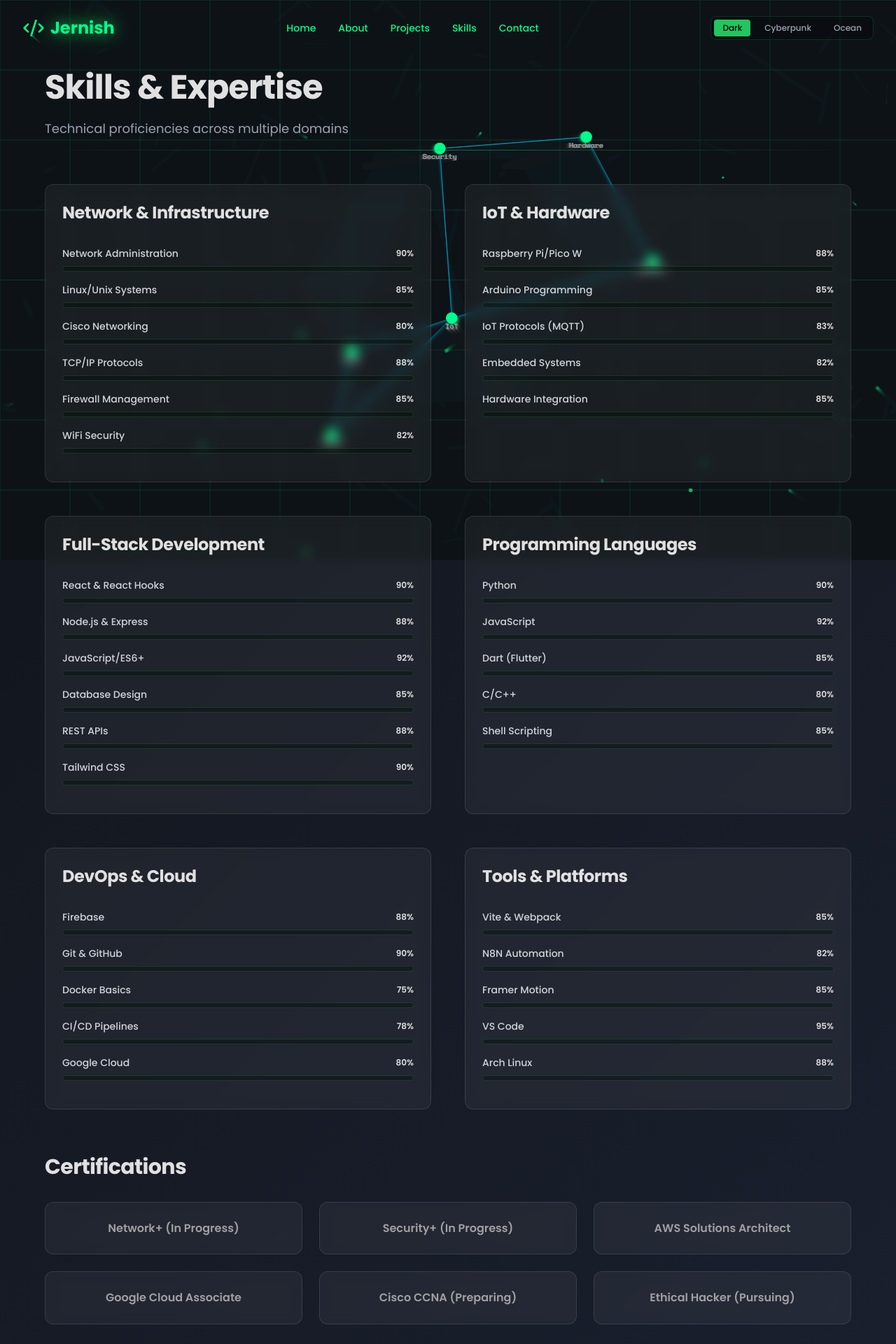
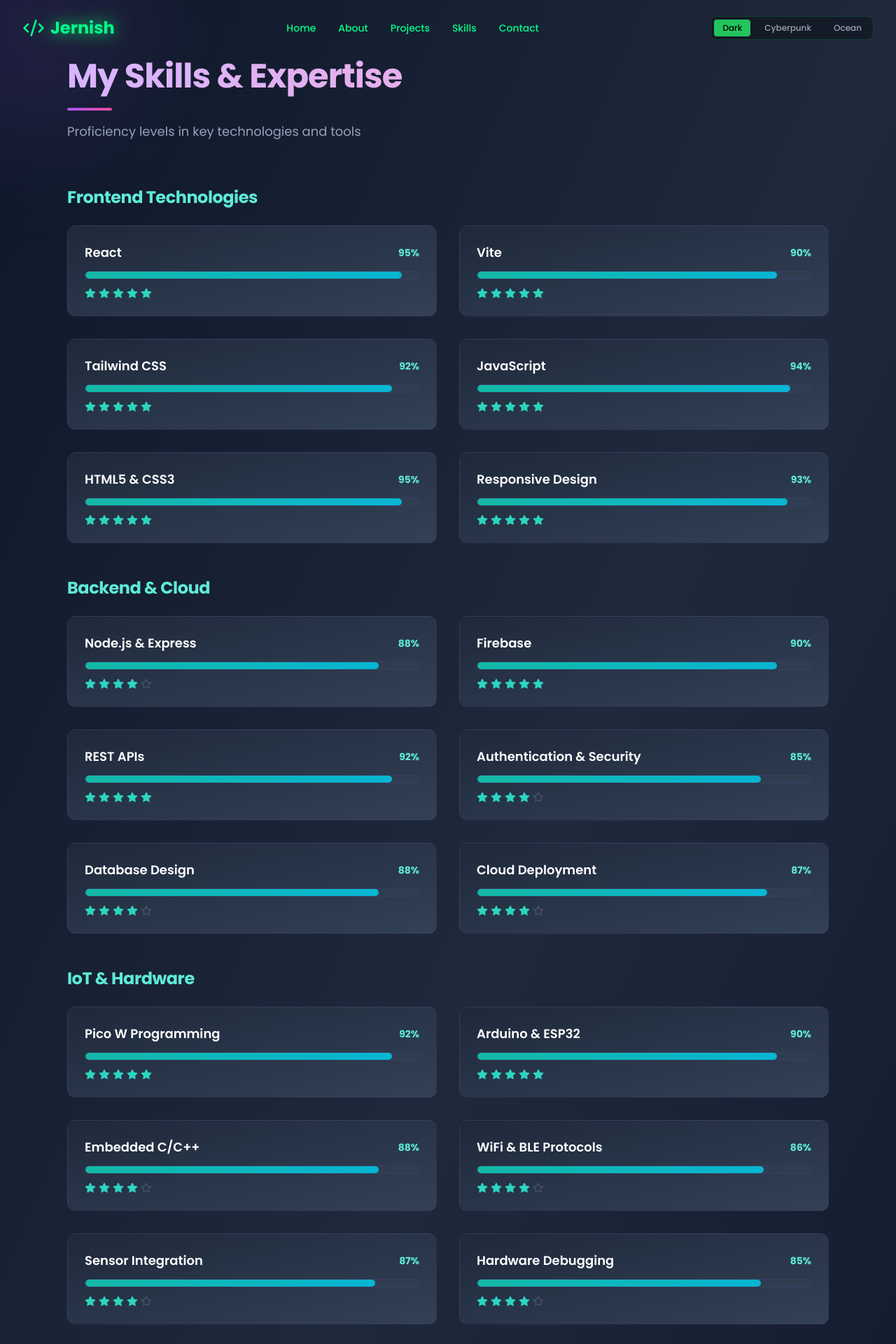
Before and after one commit to Jernish-FDO/Practise, a React (Vite) app: page /skills in a window 1280 px wide. Shown: the top 1920 px of the page at 70% size. Built offline with nearby package versions, Linux system fonts and the light colour scheme.

Commit message:
🎨 Redesign Skills.jsx - Enhanced skills with progress visualization

```diff
--- a/src/pages/Skills.jsx
+++ b/src/pages/Skills.jsx
@@ -1,175 +1,197 @@
-import { motion } from 'framer-motion'
+import { motion } from 'framer-motion';
+import { Star } from 'lucide-react';
 
 const Skills = () => {
-  const containerVariants = {
-    hidden: { opacity: 0 },
-    visible: {
-      opacity: 1,
-      transition: { staggerChildren: 0.1, delayChildren: 0.2 },
+  const skillsData = [
+    {
+      category: 'Frontend Technologies',
+      skills: [
+        { name: 'React', proficiency: 95 },
+        { name: 'Vite', proficiency: 90 },
+        { name: 'Tailwind CSS', proficiency: 92 },
+        { name: 'JavaScript', proficiency: 94 },
+        { name: 'HTML5 & CSS3', proficiency: 95 },
+        { name: 'Responsive Design', proficiency: 93 },
+      ],
     },
-  }
-
-  const itemVariants = {
-    hidden: { opacity: 0, y: 20 },
-    visible: { opacity: 1, y: 0 },
-  }
-
-  const skillCategories = [
     {
-      category: 'Network & Infrastructure',
+      category: 'Backend & Cloud',
       skills: [
-        { name: 'Network Administration', level: 90 },
-        { name: 'Linux/Unix Systems', level: 85 },
-        { name: 'Cisco Networking', level: 80 },
-        { name: 'TCP/IP Protocols', level: 88 },
-        { name: 'Firewall Management', level: 85 },
-        { name: 'WiFi Security', level: 82 },
+        { name: 'Node.js & Express', proficiency: 88 },
+        { name: 'Firebase', proficiency: 90 },
+        { name: 'REST APIs', proficiency: 92 },
+        { name: 'Authentication & Security', proficiency: 85 },
+        { name: 'Database Design', proficiency: 88 },
+        { name: 'Cloud Deployment', proficiency: 87 },
       ],
     },
     {
       category: 'IoT & Hardware',
       skills: [
-        { name: 'Raspberry Pi/Pico W', level: 88 },
-        { name: 'Arduino Programming', level: 85 },
-        { name: 'IoT Protocols (MQTT)', level: 83 },
-        { name: 'Embedded Systems', level: 82 },
-        { name: 'Hardware Integration', level: 85 },
-      ],
-    },
-    {
-      category: 'Full-Stack Development',
-      skills: [
-        { name: 'React & React Hooks', level: 90 },
-        { name: 'Node.js & Express', level: 88 },
-        { name: 'JavaScript/ES6+', level: 92 },
-        { name: 'Database Design', level: 85 },
-        { name: 'REST APIs', level: 88 },
-        { name: 'Tailwind CSS', level: 90 },
-      ],
-    },
-    {
-      category: 'Programming Languages',
-      skills: [
-        { name: 'Python', level: 90 },
-        { name: 'JavaScript', level: 92 },
-        { name: 'Dart (Flutter)', level: 85 },
-        { name: 'C/C++', level: 80 },
-        { name: 'Shell Scripting', level: 85 },
-      ],
-    },
-    {
-      category: 'DevOps & Cloud',
-      skills: [
-        { name: 'Firebase', level: 88 },
-        { name: 'Git & GitHub', level: 90 },
-        { name: 'Docker Basics', level: 75 },
-        { name: 'CI/CD Pipelines', level: 78 },
-        { name: 'Google Cloud', level: 80 },
+        { name: 'Pico W Programming', proficiency: 92 },
+        { name: 'Arduino & ESP32', proficiency: 90 },
+        { name: 'Embedded C/C++', proficiency: 88 },
+        { name: 'WiFi & BLE Protocols', proficiency: 86 },
+        { name: 'Sensor Integration', proficiency: 87 },
+        { name: 'Hardware Debugging', proficiency: 85 },
       ],
     },
     {
       category: 'Tools & Platforms',
       skills: [
-        { name: 'Vite & Webpack', level: 85 },
-        { name: 'N8N Automation', level: 82 },
-        { name: 'Framer Motion', level: 85 },
-        { name: 'VS Code', level: 95 },
-        { name: 'Arch Linux', level: 88 },
+        { name: 'Git & GitHub', proficiency: 94 },
+        { name: 'VS Code & Terminal', proficiency: 93 },
+        { name: 'Vercel Deployment', proficiency: 92 },
+        { name: 'Linux (Arch)', proficiency: 88 },
+        { name: 'N8N Automation', proficiency: 85 },
+        { name: 'Gemini API', proficiency: 86 },
       ],
     },
-  ]
+  ];
 
-  const SkillBar = ({ name, level }) => (
+  const containerVariants = {
+    hidden: { opacity: 0 },
+    visible: {
+      opacity: 1,
+      transition: {
+        staggerChildren: 0.1,
+        delayChildren: 0.2,
+      },
+    },
+  };
+
+  const itemVariants = {
+    hidden: { opacity: 0, x: -20 },
+    visible: {
+      opacity: 1,
+      x: 0,
+      transition: { duration: 0.6, ease: 'easeOut' },
+    },
+  };
+
+  return (
+    <div className="min-h-screen bg-gradient-to-br from-slate-900 via-slate-800 to-slate-900 text-white">
+      {/* Background Elements */}
+      <div className="fixed inset-0 overflow-hidden pointer-events-none">
         <motion.div
-      initial={{ opacity: 0, x: -20 }}
-      whileInView={{ opacity: 1, x: 0 }}
-      transition={{ duration: 0.5 }}
-      viewport={{ once: true }}
-      className="mb-4"
-    >
-      <div className="flex justify-between items-center mb-2">
-        <span className="text-sm font-medium text-gray-300">{name}</span>
-        <span className="text-xs text-primary font-semibold">{level}%</span>
-      </div>
-      <div className="w-full h-2 bg-black/30 border border-green-500/20 rounded-full overflow-hidden">
-        <motion.div
-          initial={{ width: 0 }}
-          whileInView={{ width: `${level}%` }}
-          transition={{ duration: 1.5, ease: 'easeOut' }}
-          viewport={{ once: true }}
-          className="h-full bg-gradient-to-r from-primary to-accent rounded-full"
+          className="absolute -top-40 -left-40 w-80 h-80 bg-purple-500 rounded-full mix-blend-multiply filter blur-3xl opacity-10"
+          animate={{ y: [0, 40, 0], x: [0, 40, 0] }}
+          transition={{ duration: 8, repeat: Infinity }}
         />
       </div>
+
+      <div className="relative z-10 max-w-6xl mx-auto px-4 sm:px-6 lg:px-8 py-20">
+        {/* Header */}
+        <motion.div
+          initial={{ opacity: 0, y: 20 }}
+          whileInView={{ opacity: 1, y: 0 }}
+          transition={{ duration: 0.6 }}
+          className="mb-16"
+        >
+          <h1 className="text-4xl sm:text-5xl font-bold mb-4 bg-gradient-to-r from-purple-300 to-pink-300 bg-clip-text text-transparent">
+            My Skills & Expertise
+          </h1>
+          <div className="w-16 h-1 bg-gradient-to-r from-purple-500 to-pink-500 rounded-full"></div>
+          <p className="text-slate-400 mt-4 text-lg">Proficiency levels in key technologies and tools</p>
         </motion.div>
-  )
 
-  return (
-    <div className="min-h-screen pt-24 pb-16 px-4 sm:px-6 lg:px-8">
-      <div className="max-w-6xl mx-auto">
+        {/* Skills Grid */}
         <motion.div
           variants={containerVariants}
           initial="hidden"
-          animate="visible"
+          whileInView="visible"
+          viewport={{ once: true }}
+          className="space-y-12"
         >
-          {/* Header */}
-          <motion.div variants={itemVariants} className="mb-12">
-            <h1 className="text-5xl font-bold text-primary mb-4">Skills & Expertise</h1>
-            <p className="text-gray-400 text-lg">
-              Technical proficiencies across multiple domains
-            </p>
-            <div className="separator mt-4"></div>
-          </motion.div>
+          {skillsData.map((category, catIndex) => (
+            <motion.div key={catIndex} variants={itemVariants}>
+              <h2 className="text-2xl font-bold mb-6 text-teal-300">{category.category}</h2>
+              <div className="grid md:grid-cols-2 gap-8">
+                {category.skills.map((skill, skillIndex) => (
+                  <motion.div
+                    key={skillIndex}
+                    initial={{ opacity: 0, y: 10 }}
+                    whileInView={{ opacity: 1, y: 0 }}
+                    transition={{ duration: 0.6, delay: skillIndex * 0.05 }}
+                    className="bg-gradient-to-br from-slate-800 to-slate-700 border border-purple-500/10 rounded-xl p-6 hover:border-purple-500/30 transition-all duration-300"
+                  >
+                    <div className="flex items-center justify-between mb-3">
+                      <span className="font-semibold text-lg">{skill.name}</span>
+                      <span className="text-sm font-bold text-teal-300">{skill.proficiency}%</span>
+                    </div>
 
-          {/* Skills Grid */}
-          <div className="grid md:grid-cols-2 gap-12">
-            {skillCategories.map((category, catIdx) => (
+                    {/* Progress Bar */}
+                    <div className="w-full bg-slate-700/50 rounded-full h-3 overflow-hidden border border-purple-500/10">
                       <motion.div
-                key={catIdx}
-                variants={itemVariants}
-                className="card p-8"
-              >
-                <h2 className="text-2xl font-bold text-primary mb-8">
-                  {category.category}
-                </h2>
-                <div>
-                  {category.skills.map((skill, skillIdx) => (
-                    <SkillBar
-                      key={skillIdx}
-                      name={skill.name}
-                      level={skill.level}
+                        className="bg-gradient-to-r from-teal-500 to-cyan-500 h-full rounded-full"
+                        initial={{ width: 0 }}
+                        whileInView={{ width: `${skill.proficiency}%` }}
+                        transition={{ duration: 1.5, ease: 'easeOut', delay: 0.2 }}
+                        viewport={{ once: true }}
+                      />
+                    </div>
+
+                    {/* Star Rating */}
+                    <div className="flex gap-1 mt-3">
+                      {[...Array(5)].map((_, i) => (
+                        <Star
+                          key={i}
+                          size={16}
+                          className={i < Math.round(skill.proficiency / 20) ? 'fill-teal-400 text-teal-400' : 'text-slate-600'}
                         />
                       ))}
                     </div>
                   </motion.div>
                 ))}
               </div>
-
-          {/* Certifications */}
-          <motion.div variants={itemVariants} className="mt-16">
-            <h2 className="text-3xl font-bold text-primary mb-8">Certifications</h2>
-            <div className="grid md:grid-cols-3 gap-6">
-              {[
-                'Network+ (In Progress)',
-                'Security+ (In Progress)',
-                'AWS Solutions Architect',
-                'Google Cloud Associate',
-                'Cisco CCNA (Preparing)',
-                'Ethical Hacker (Pursuing)',
-              ].map((cert, i) => (
-                <motion.div
-                  key={i}
-                  whileHover={{ scale: 1.05 }}
-                  className="card p-6 text-center border-2 border-accent/30 hover:border-accent/70 transition-all"
-                >
-                  <p className="text-accent font-semibold">{cert}</p>
             </motion.div>
           ))}
+        </motion.div>
+
+        {/* Additional Info */}
+        <motion.div
+          initial={{ opacity: 0, y: 20 }}
+          whileInView={{ opacity: 1, y: 0 }}
+          transition={{ duration: 0.6, delay: 0.3 }}
+          className="mt-20"
+        >
+          <div className="grid md:grid-cols-3 gap-8">
+            <div className="bg-gradient-to-br from-blue-500/10 to-cyan-500/10 border border-blue-500/20 rounded-2xl p-8 text-center">
+              <div className="text-4xl font-bold text-blue-400 mb-2">12+</div>
+              <p className="text-slate-300">Technologies Mastered</p>
+            </div>
+            <div className="bg-gradient-to-br from-purple-500/10 to-pink-500/10 border border-purple-500/20 rounded-2xl p-8 text-center">
+              <div className="text-4xl font-bold text-purple-400 mb-2">90%</div>
+              <p className="text-slate-300">Average Proficiency</p>
+            </div>
+            <div className="bg-gradient-to-br from-orange-500/10 to-red-500/10 border border-orange-500/20 rounded-2xl p-8 text-center">
+              <div className="text-4xl font-bold text-orange-400 mb-2">100%</div>
+              <p className="text-slate-300">Commitment to Quality</p>
+            </div>
           </div>
         </motion.div>
+
+        {/* Continuous Learning */}
+        <motion.div
+          initial={{ opacity: 0, y: 20 }}
+          whileInView={{ opacity: 1, y: 0 }}
+          transition={{ duration: 0.6, delay: 0.4 }}
+          className="mt-16"
+        >
+          <div className="bg-gradient-to-r from-teal-500/10 to-cyan-500/10 border border-teal-500/20 rounded-2xl p-12 backdrop-blur text-center">
+            <h3 className="text-2xl font-bold mb-4">🎓 Currently Learning</h3>
+            <div className="flex flex-wrap gap-3 justify-center">
+              {['Flutter', 'Advanced N8N', 'Cybersecurity', 'Kubernetes', 'GraphQL', 'Machine Learning'].map((skill, idx) => (
+                <span key={idx} className="px-4 py-2 bg-teal-500/20 border border-teal-500/30 rounded-full text-teal-300 font-semibold">
+                  {skill}
+                </span>
+              ))}
+            </div>
+          </div>
         </motion.div>
       </div>
     </div>
-  )
-}
+  );
+};
 
-export default Skills
+export default Skills;
```
Lines whose indentation alone changed are shown as unchanged.
